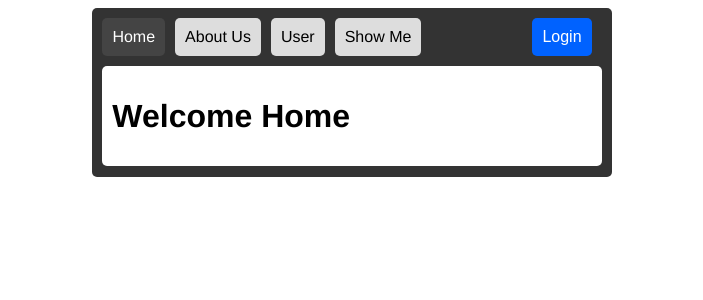
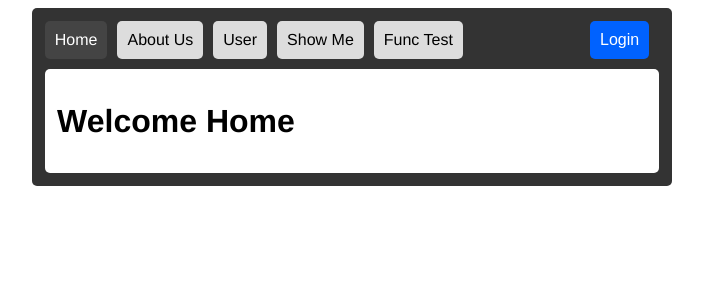
Before and after one commit to dwizzel-dev/vue3-test-1, a Vue app: page /show-me in a window 1280 px wide. Shown: the top 300 px of the page, without its empty margins (288-991 px from the left). Built offline with nearby package versions, Linux system fonts and the light colour scheme.

Commit message:
adding prototype to Vue via function and global $funcName

```diff
--- a/src/App.vue
+++ b/src/App.vue
@@ -31,7 +31,7 @@ export default {
   color: #000;
   padding: 0;
   margin: 0 auto;
-  width: 520px;
+  width: 640px;
 }
 /* containers */
 .container-outer{
--- a/src/components/shared/AuthButton.vue
+++ b/src/components/shared/AuthButton.vue
@@ -33,11 +33,9 @@ export default {
       if (status) {
         this.button.text = 'Logout';
         this.button.style = 'out';
-        // this.button.action = 'doLogout';
       } else {
         this.button.text = 'Login';
         this.button.style = 'in';
-        // this.button.action = 'doLogin';
       }
     },
     doLogin() {
--- a/src/components/shared/TopNavigation.vue
+++ b/src/components/shared/TopNavigation.vue
@@ -6,6 +6,7 @@
         <li><router-link to="/about-us">About Us</router-link></li>
         <li><router-link to="/user">User</router-link></li>
         <li><router-link to="/show-me">Show Me</router-link></li>
+        <li><router-link to="/func-test">Func Test</router-link></li>
         <li class="login"><auth-button/></li>
       </ul>
     </nav>
--- /dev/null
+++ b/src/components/views/FuncTest.vue
@@ -0,0 +1,26 @@
+<template>
+  <div class="func-test">
+    <!-- changes made via the template with the data properties -->
+    <h1>{{ title }}</h1>
+  </div>
+</template>
+
+<script>
+
+export default {
+  name: 'FuncTest',
+  components: {},
+  data() {
+    return {
+      title: 'Func Test',
+    };
+  },
+  created() {
+    this.$auth.doServerLogin();
+  },
+};
+</script>
+
+<!-- Add "scoped" attribute to limit CSS to this component only -->
+<style scoped>
+</style>
--- /dev/null
+++ b/src/functions/auth/index.js
@@ -0,0 +1,14 @@
+/* custom funtions */
+
+function Auth() {
+  this.Auth = () => {
+    // eslint-disable-next-line
+    console.log('AuthFunc.constructor()');
+  };
+  this.doServerLogin = () => {
+    // eslint-disable-next-line
+    console.log('Do Server Login');
+  };
+}
+
+export default new Auth();
--- a/src/main.js
+++ b/src/main.js
@@ -1,11 +1,18 @@
 // The Vue build version to load with the `import` command
 // (runtime-only or standalone) has been set in webpack.base.conf with an alias.
+
+
 import Vue from 'vue';
 import App from './App';
 import router from './router';
 import store from './store';
 
-Vue.config.productionTip = false;
+import auth from './functions/auth';
+
+// adding auth globally to vue
+Vue.prototype.$auth = auth;
+
+Vue.config.productionTip = true;
 
 /* eslint-disable no-new */
 new Vue({
@@ -14,4 +21,5 @@ new Vue({
   store,
   components: { App },
   template: '<App/>',
+  // mixins: [AuthFunc],
 });
--- a/src/router/index.js
+++ b/src/router/index.js
@@ -8,6 +8,7 @@ import ViewHome from '@/components/views/Home';
 import ViewAboutUs from '@/components/views/AboutUs';
 import ViewUser from '@/components/views/User';
 import ViewShowMe from '@/components/views/ShowMe';
+import ViewFuncTest from '@/components/views/FuncTest';
 
 Vue.use(VueRouter);
 
@@ -60,6 +61,11 @@ const router = new VueRouter({
         description: 'show me page description',
       },
     },
+    {
+      path: '/func-test',
+      name: 'Func',
+      component: ViewFuncTest,
+    },
   ],
 });
 
```
